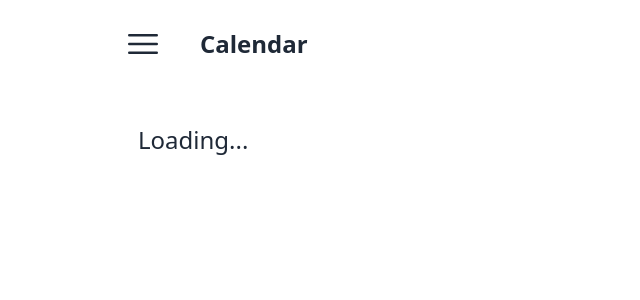
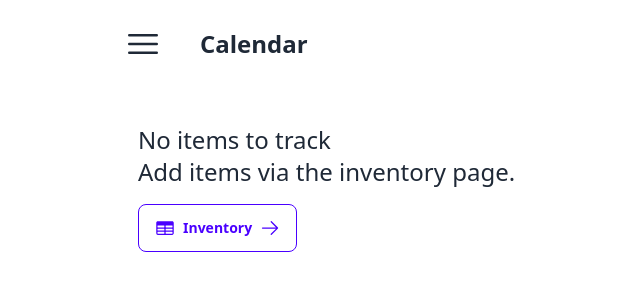
Before and after one commit to JoeTheW/diabetes-material-tracker, a Next.js app: page /inventory/calendar in a window 1280 px wide. Shown: the top 300 px of the page, without its empty margins (38-678 px from the left). Built offline with nearby package versions, Linux system fonts and the light colour scheme.

Commit message:
calendar fixes

```diff
--- a/src/app/inventory/calendar/page.tsx
+++ b/src/app/inventory/calendar/page.tsx
@@ -13,6 +13,7 @@ interface CalendarItem {
 const CalendarPage = () => {
   const [items, setItems] = useState<CalendarItem[]>([]);
   const [currentMonth, setCurrentMonth] = useState(new Date());
+  const [ready, setReady] = useState(false);
 
   // Fetch inventory items and transform them into calendar items
   useEffect(() => {
@@ -30,6 +31,7 @@ const CalendarPage = () => {
         return { name: item.name, color, dates };
       });
       setItems(calendarItems);
+      setReady( true );
     };
 
     fetchInventoryItems();
@@ -38,6 +40,15 @@ const CalendarPage = () => {
   const handleMonthChange = (newMonth: Date) => {
     setCurrentMonth(newMonth);
   };
+
+  if ( !ready )
+  {
+    return(
+      <div className="p-8">
+      <p className="animate-bounce">Loading...</p>
+      </div>
+    );
+  }
 
   return (
     <div className="p-4">
--- a/src/components/calendar/MonthView.tsx
+++ b/src/components/calendar/MonthView.tsx
@@ -1,6 +1,8 @@
 import React, { useState } from "react";
 import { format, startOfMonth, endOfMonth, eachDayOfInterval, isSameDay } from "date-fns";
 import styles from "./MonthView.module.css";
+import Link from "next/link";
+import { ArrowRightIcon, TableCellsIcon } from "@heroicons/react/24/solid";
 
 interface Item {
   name: string;
@@ -38,7 +40,22 @@ const MonthView = ({
   };
 
   if (!items || items.length <= 0) {
-    return <p className="p-8">Loading...</p>;
+    return (
+      <div className="p-8">
+      <p>No items to track</p>
+      <p>
+        Add items via the inventory page.
+      </p>
+
+      <Link href="/inventory" className="btn btn-primary btn-outline font-bold mt-4">
+          <TableCellsIcon className="w-5 h-5" />
+          <span>Inventory</span>
+          <ArrowRightIcon className="w-5 h-5" />
+      </Link>
+
+
+    </div>
+    );
   }
 
   const toggleItemVisibility = (itemName: string) => {
```
